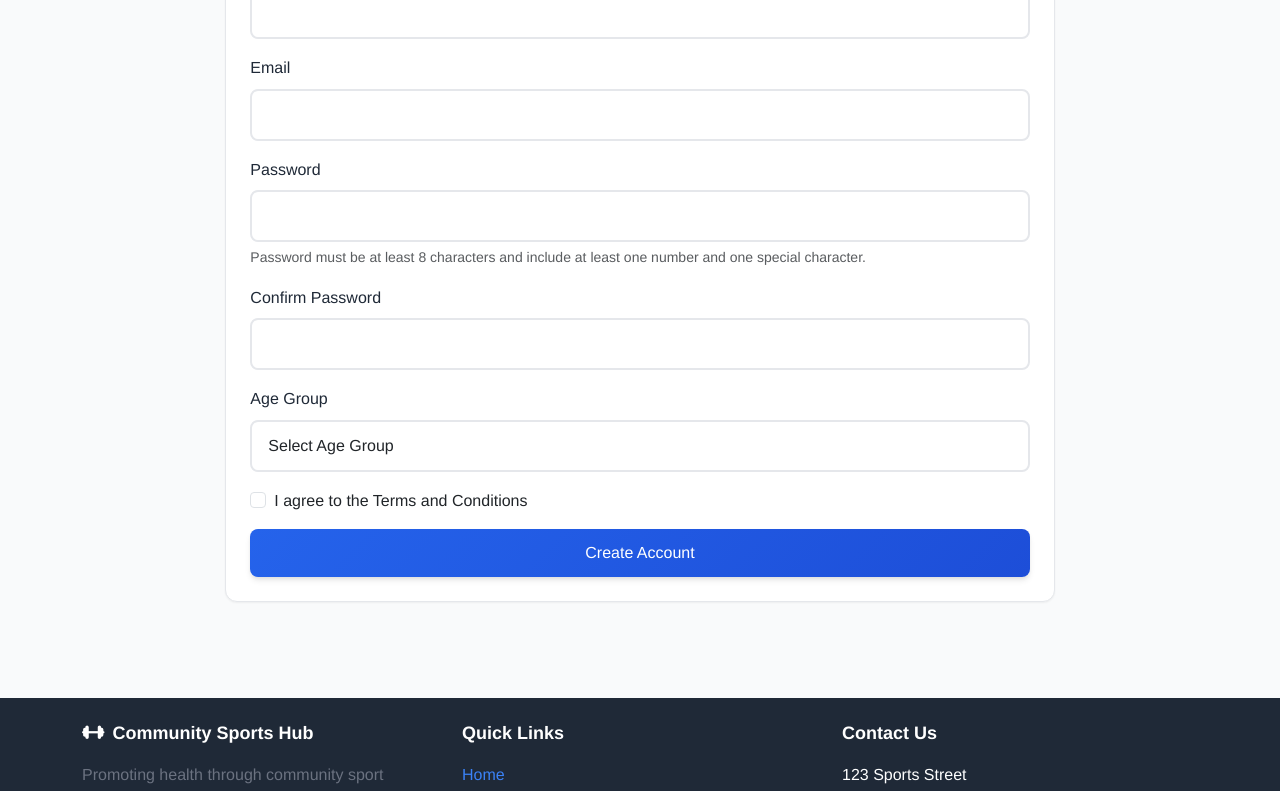
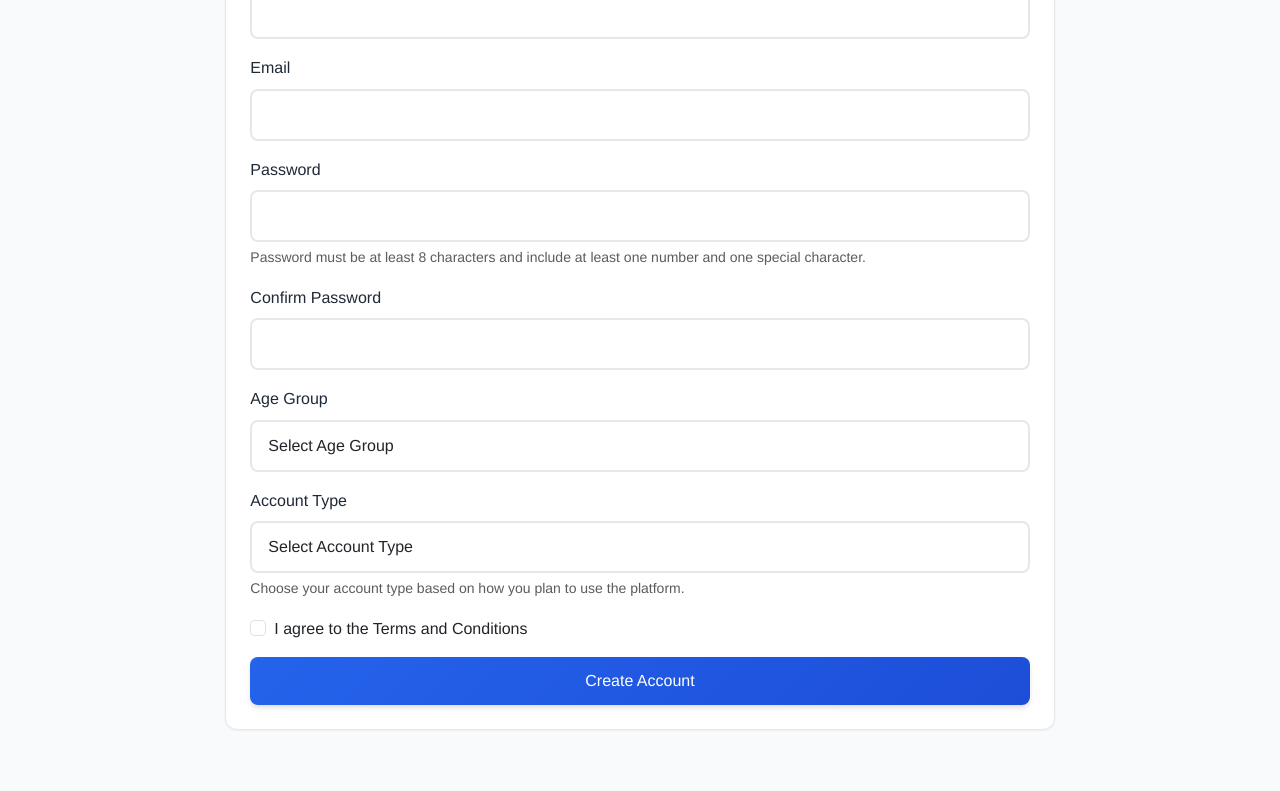
Before and after one commit to Tarunchintakunta/community-health, a Vue app: page /register in a window 1280 px wide. Shown: the part 386-1177 px from the top of the page. Built offline with nearby package versions, Linux system fonts and the light colour scheme.

Commit message:
Add role selection and validation to RegisterPage for role-based authentication

```diff
--- a/src/views/RegisterPage.vue
+++ b/src/views/RegisterPage.vue
@@ -108,6 +108,28 @@
                 </div>
               </div>
 
+              <!-- User Role - C2: Role-based Authentication -->
+              <div class="mb-3">
+                <label for="role" class="form-label">Account Type</label>
+                <select
+                  class="form-select"
+                  id="role"
+                  v-model="role"
+                  :class="{'is-invalid': errors.role}"
+                >
+                  <option value="">Select Account Type</option>
+                  <option value="user">User - Join programs and activities</option>
+                  <option value="coach">Coach - Create and manage programs</option>
+                  <option value="admin">Admin - Manage all programs and users</option>
+                </select>
+                <div v-if="errors.role" class="invalid-feedback">
+                  {{ errors.role }}
+                </div>
+                <div class="form-text">
+                  Choose your account type based on how you plan to use the platform.
+                </div>
+              </div>
+
               <!-- Terms and Conditions - Validation Type 5: Required checkbox -->
               <div class="mb-3 form-check">
                 <input
@@ -157,6 +179,7 @@ export default {
     const password = ref('')
     const confirmPassword = ref('')
     const ageGroup = ref('')
+    const role = ref('')
     const agreeToTerms = ref(false)
 
     // Submission state
@@ -170,6 +193,7 @@ export default {
       password: '',
       confirmPassword: '',
       ageGroup: '',
+      role: '',
       agreeToTerms: ''
     })
 
@@ -226,6 +250,12 @@ export default {
         isValid = false
       }
 
+      // C2: Role validation
+      if (!role.value) {
+        errors.role = 'Please select an account type'
+        isValid = false
+      }
+
       // Validation Type 6: Required checkbox
       if (!agreeToTerms.value) {
         errors.agreeToTerms = 'You must agree to the terms and conditions'
@@ -241,16 +271,35 @@ export default {
         isSubmitting.value = true
 
         try {
-          // B.2: Using store action to dynamically update data
-          await store.dispatch('registerUser', {
+          // C1: Create user with role-based authentication
+          const newUser = {
+            id: Date.now(),
             firstName: firstName.value,
             lastName: lastName.value,
             email: email.value,
-            ageGroup: ageGroup.value
-          })
+            password: password.value, // In real app, this would be hashed
+            ageGroup: ageGroup.value,
+            role: role.value,
+            registeredAt: new Date().toISOString()
+          }
 
-          // Redirect to account page
-          router.push('/account')
+          // Store user in localStorage
+          const users = JSON.parse(localStorage.getItem('users') || '[]')
+          users.push(newUser)
+          localStorage.setItem('users', JSON.stringify(users))
+
+          // Auto-login after registration
+          localStorage.setItem('currentUser', JSON.stringify(newUser))
+          store.commit('SET_USER', newUser)
+
+          // Redirect based on role
+          if (newUser.role === 'admin') {
+            router.push('/admin-panel')
+          } else if (newUser.role === 'coach') {
+            router.push('/coach-dashboard')
+          } else {
+            router.push('/account')
+          }
         } catch (error) {
           console.error('Registration error:', error)
         } finally {
@@ -266,6 +315,7 @@ export default {
       password,
       confirmPassword,
       ageGroup,
+      role,
       agreeToTerms,
       errors,
       isSubmitting,
```
